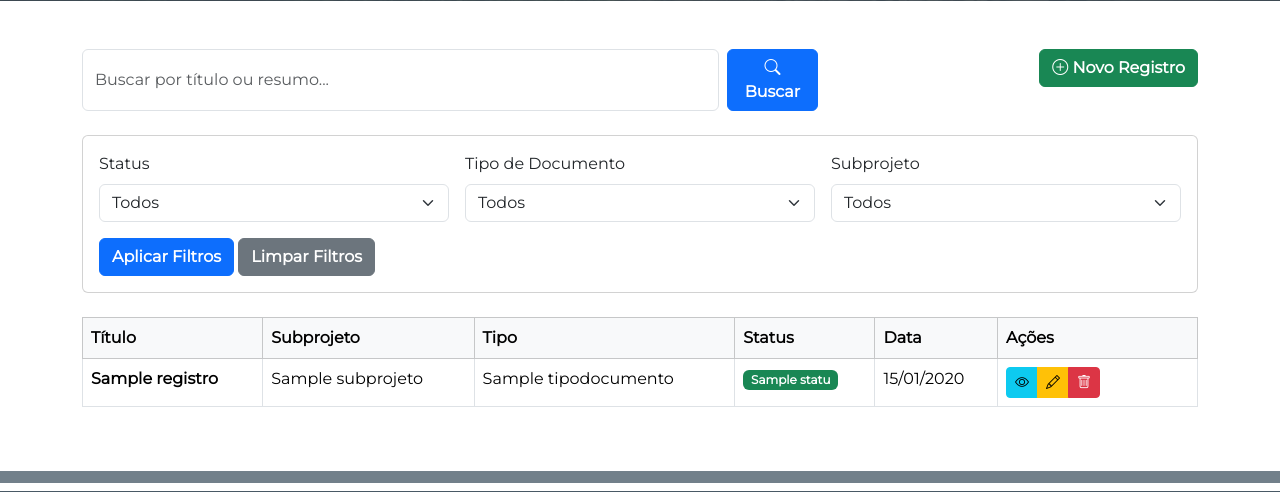
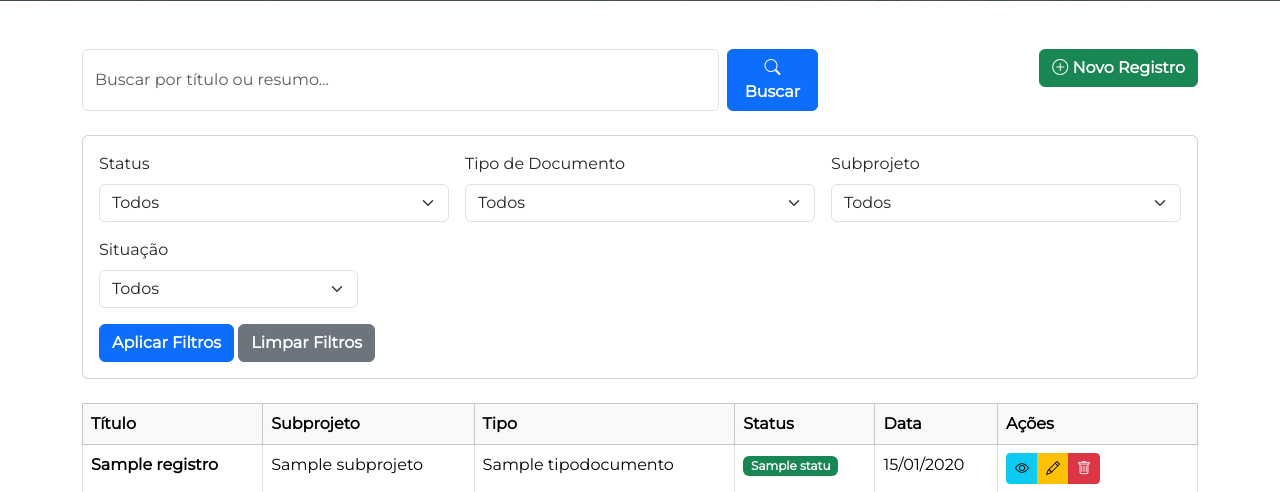
Before and after one commit to iabstecnologia/repositoriotcce, a Django app: page /gestao/ in a window 1280 px wide. Shown: the part 433-925 px from the top of the page. Run offline with Django 5.2, Linux system fonts and the light colour scheme; a user stored in the database is signed in; tables that the repository leaves empty hold one stand-in row (values such as "Sample post").

Commit message:
feat: adiciona filtro por situação ativa/inativa na lista de registros

```diff
--- a/apps/repositorio/views/registro_views.py
+++ b/apps/repositorio/views/registro_views.py
@@ -44,6 +44,13 @@ class RegistroListView(LoginRequiredMixin, ListView):
         subprojeto_id = self.request.GET.get('subprojeto')
         if subprojeto_id:
             queryset = queryset.filter(subprojeto_id=subprojeto_id)
+
+        # Filtro por situação ativa/inativa
+        ativo = self.request.GET.get('ativo')
+        if ativo == '1':
+            queryset = queryset.filter(ativo=True)
+        elif ativo == '0':
+            queryset = queryset.filter(ativo=False)
 
         return queryset.order_by('-date_create')
 
--- a/www/templates/repositorio/registro_list.html
+++ b/www/templates/repositorio/registro_list.html
@@ -85,6 +85,14 @@
                                     {{ subprojeto.nome }}
                                 </option>
                                 {% endfor %}
+                            </select>
+                        </div>
+                        <div class="col-md-3">
+                            <label class="form-label">Situação</label>
+                            <select name="ativo" class="form-select">
+                                <option value="" {% if not request.GET.ativo %}selected{% endif %}>Todos</option>
+                                <option value="1" {% if request.GET.ativo == '1' %}selected{% endif %}>Ativos</option>
+                                <option value="0" {% if request.GET.ativo == '0' %}selected{% endif %}>Inativos</option>
                             </select>
                         </div>
                         <div class="col-12">
```
